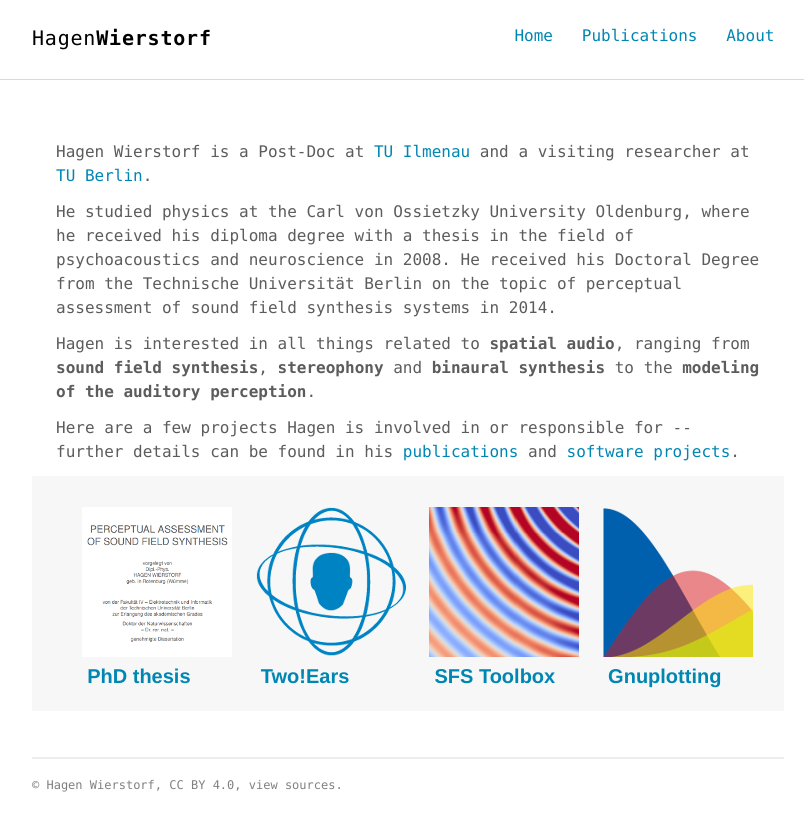
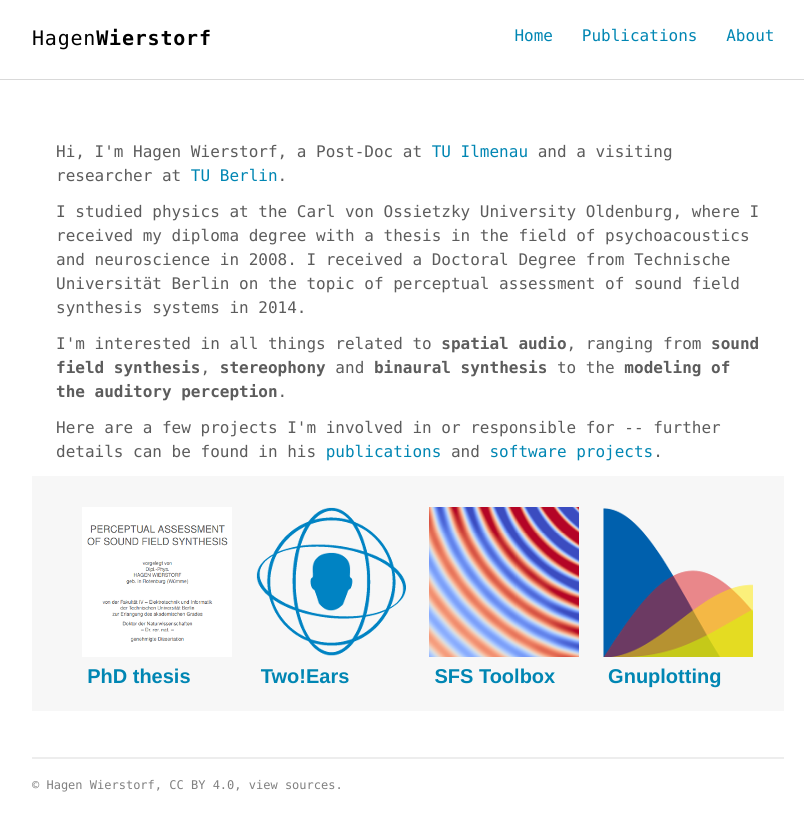
Before and after one commit to hagenw/hagenw.github.io, a Jekyll site: the page built from about/index.html, in a window 1280 px wide. Shown: the top 831 px of the page, without its empty margins (232-1036 px from the left). Built offline with Jekyll 4.4.1, drawn with Linux system fonts in a browser that asks for light colours; Markdown is read by kramdown in place of the engine named in the settings.

Commit message:
Change he to I

```diff
--- a/_includes/intro.html
+++ b/_includes/intro.html
@@ -1,23 +1,23 @@
 <section class="intro">
   <div class="container">
-    <p><span itemprop="name">{{ site.author.name }}</span>
-    is a <span itemprop="jobTitle">{{ site.author.job }}</span> at
+    <p>Hi, I'm <span itemprop="name">{{ site.author.name }}</span>,
+    a <span itemprop="jobTitle">{{ site.author.job }}</span> at
     <a href="https://www.tu-ilmenau.de/en/audio-visual-technology/">TU Ilmenau</a>
     and a visiting researcher at <a href="https://www.aipa.tu-berlin.de">TU Berlin</a>.
     </p>
 
-    <p>He studied physics at the Carl von Ossietzky University Oldenburg, where
-    he received his diploma degree with a thesis in the field of psychoacoustics
-    and neuroscience in 2008. He received his Doctoral Degree from the
-    Technische Universität Berlin on the topic of perceptual assessment of sound
-    field synthesis systems in 2014.</p>
+    <p>I studied physics at the Carl von Ossietzky University Oldenburg, where I
+    received my diploma degree with a thesis in the field of psychoacoustics and
+    neuroscience in 2008. I received a Doctoral Degree from Technische
+    Universität Berlin on the topic of perceptual assessment of sound field
+    synthesis systems in 2014.</p>
 
-    <p>Hagen is interested in all things related to <strong>spatial audio</strong>,
+    <p>I'm interested in all things related to <strong>spatial audio</strong>,
     ranging from <strong>sound field synthesis</strong>,
     <strong>stereophony</strong> and <strong>binaural synthesis</strong> to the
     <strong>modeling of the auditory perception</strong>.</p>
 
-    <p>Here are a few projects Hagen is involved in or responsible for -- further
+    <p>Here are a few projects I'm involved in or responsible for -- further
     details can be found in his <a href="publications/">publications</a>
     and <a href="http://github.com/hagenw">software projects</a>.</p>
   </div>
```
